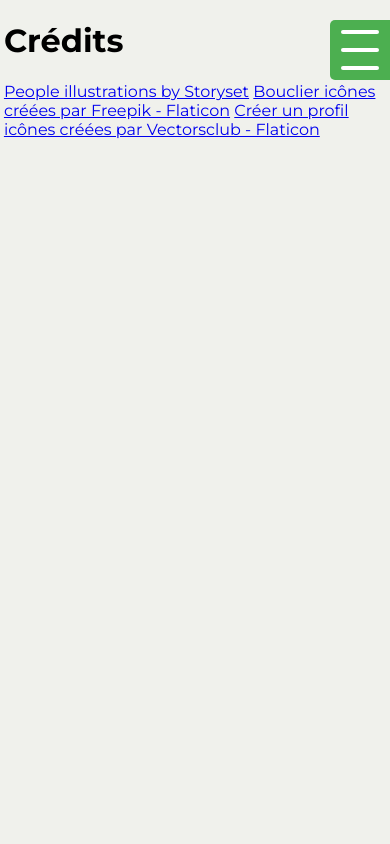
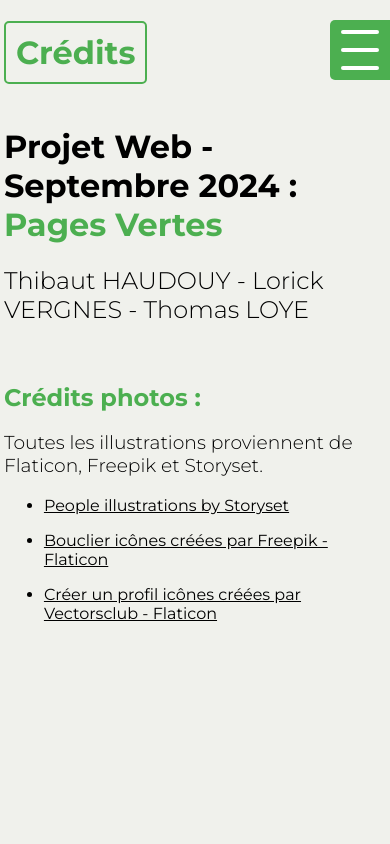
Before and after one commit to th0mate/PagesVertes, a Symfony app: template templates/credits/credits.html.twig in a window 390 px wide. Run offline with Twig, Linux system fonts and the light colour scheme; the template is opened without the code that fills it, so the values that code supplies are empty; some libraries are stand-ins or nearby versions.

Commit message:
feat : page de crédits + son responsive

```diff
--- a/public/css/accueil.css
+++ b/public/css/accueil.css
@@ -1,9 +1,5 @@
 .welcome {
     margin: 0;
-}
-
-.light {
-    font-weight: 300;
 }
 
 .presentationMain {
--- a/public/css/base.css
+++ b/public/css/base.css
@@ -26,6 +26,10 @@ body {
 
 nav {
     display: none;
+}
+
+.light {
+    font-weight: 300;
 }
 
 
--- /dev/null
+++ b/public/css/credits.css
@@ -0,0 +1,24 @@
+
+
+.creditList {
+
+    a {
+        color: black;
+        display: block;
+        margin-bottom: 1rem;
+        transition: color 0.3s;
+        &:hover {
+            color: var(--vert);
+        }
+    }
+
+}
+
+
+.dark {
+
+    a {
+        color: white;
+    }
+
+}
--- a/templates/credits/credits.html.twig
+++ b/templates/credits/credits.html.twig
@@ -2,10 +2,25 @@
 
 {% block page_title %}Pages Vertes | Crédits{% endblock %}
 
+{% block cssSupplementaire %}
+    <link rel="stylesheet" type="text/css" href="{{ asset('css/credits.css') }}">{% endblock %}
+
 {% block page_content %}
-    <h1 class="onglet">Crédits</h1>
+    <div class="onglet1">
+        <h1>Crédits</h1>
+    </div>
 
-    <a href="https://storyset.com/people">People illustrations by Storyset</a>
-    <a href="https://www.flaticon.com/fr/icones-gratuites/bouclier" title="bouclier icônes">Bouclier icônes créées par Freepik - Flaticon</a>
-    <a href="https://www.flaticon.com/fr/icones-gratuites/creer-un-profil" title="créer un profil icônes">Créer un profil icônes créées par Vectorsclub - Flaticon</a>
+    <h1>Projet Web - Septembre 2024 : <span class="greenText">Pages Vertes</span></h1>
+    <h2 class="light">Thibaut HAUDOUY - Lorick VERGNES - Thomas LOYE</h2>
+    <br>
+    <h2 class="greenText">Crédits photos :</h2>
+    <h3 class="light">Toutes les illustrations proviennent de Flaticon, Freepik et Storyset.</h3>
+
+    <ul class="creditList">
+        <li><a target="_blank" href="https://storyset.com/people">People illustrations by Storyset</a></li>
+        <li><a target="_blank" href="https://www.flaticon.com/fr/icones-gratuites/bouclier" title="bouclier icônes">Bouclier icônes créées
+                par Freepik - Flaticon</a></li>
+        <li><a target="_blank" href="https://www.flaticon.com/fr/icones-gratuites/creer-un-profil" title="créer un profil icônes">Créer un
+                profil icônes créées par Vectorsclub - Flaticon</a></li>
+    </ul>
 {% endblock %}
--- a/templates/utilisateurs/accueil.html.twig
+++ b/templates/utilisateurs/accueil.html.twig
@@ -4,8 +4,7 @@
     Pages Vertes | Accueil
 {% endblock %}
 
-{% block cssSupplementaire %}
-    <link rel="stylesheet" type="text/css" href="{{ asset('css/accueil.css') }}"> {% endblock %}
+{% block cssSupplementaire %}<link rel="stylesheet" type="text/css" href="{{ asset('css/accueil.css') }}">{% endblock %}
 
 {% block page_content %}
     <div class="onglet1">
```
